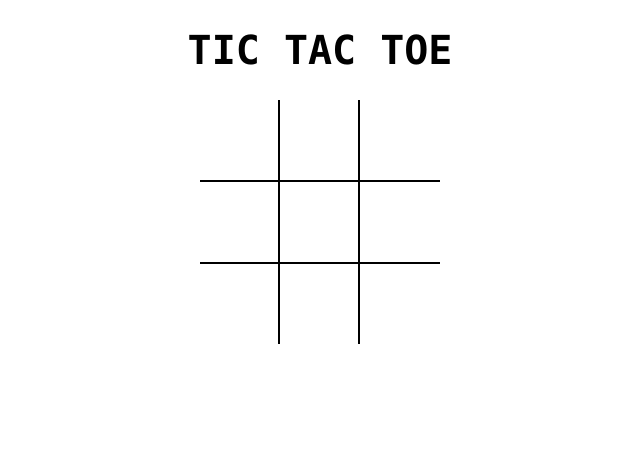
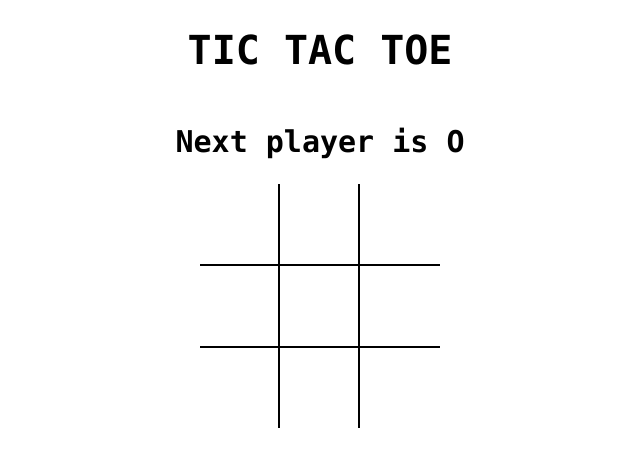
Before and after one commit to AakashDhanyamraju/tictactoe, a React (Vite) app: page / in a window 1280 px wide. Shown: the top 466 px of the page, without its empty margins (320-960 px from the left). Built offline with nearby package versions, Linux system fonts and the light colour scheme.

Commit message:
calculated Winner

```diff
--- a/src/App.jsx
+++ b/src/App.jsx
@@ -1,11 +1,41 @@
 import React, { useState } from "react";
 import Board from "./components/Board";
+import { calculateWinner } from "./helpers";
 import "./styles/root.scss";
+
+
+
 const App = () => {
+
+    const [board, setBoard] = useState(Array(9).fill(null));
+    const [isXNext, setIsXNext] = useState(false);
+
+    const winner = calculateWinner(board)
+
+    const message = winner ? `Winner is ${winner}` : `Next player is ${isXNext ? 'X' :'O' }`
+
+    const handleSquareClick = position => {
+      if (board[position] || winner) {
+        return;
+      }
+
+      setBoard(prev => {
+        return prev.map((square, pos) => {
+          if (pos === position) {
+            return isXNext ? 'X' : 'O';
+          }
+
+          return square;
+        });
+      });
+
+      setIsXNext(prev => !prev);
+    };
   return(
     <div className="app">
       <h1>TIC TAC TOE</h1>
-      <Board />
+      <h2>{ message }</h2>
+      <Board board = {board} handleSquareClick = {handleSquareClick}></Board>
     </div>
   );
 };
--- a/src/components/Board.jsx
+++ b/src/components/Board.jsx
@@ -1,27 +1,8 @@
 import React, { useState } from 'react';
 import Square from './Square';
 
-const Board = () => {
-  const [board, setBoard] = useState(Array(9).fill(null));
-  const [isXNext, setIsXNext] = useState(false);
+const Board = ({board, handleSquareClick}) => {
 
-  const handleSquareClick = position => {
-    if (board[position]) {
-      return;
-    }
-
-    setBoard(prev => {
-      return prev.map((square, pos) => {
-        if (pos === position) {
-          return isXNext ? 'X' : 'O';
-        }
-
-        return square;
-      });
-    });
-
-    setIsXNext(prev => !prev);
-  };
 
   const renderSquare = position => {
     return (
--- /dev/null
+++ b/src/helpers.jsx
@@ -0,0 +1,19 @@
+export function calculateWinner(squares) {
+  const lines = [
+    [0, 1, 2],
+    [3, 4, 5],
+    [6, 7, 8],
+    [0, 3, 6],
+    [1, 4, 7],
+    [2, 5, 8],
+    [0, 4, 8],
+    [2, 4, 6],
+  ];
+  for (let i = 0; i < lines.length; i++) {
+    const [a, b, c] = lines[i];
+    if (squares[a] && squares[a] === squares[b] && squares[a] === squares[c]) {
+      return squares[a];
+    }
+  }
+  return null;
+}
```
